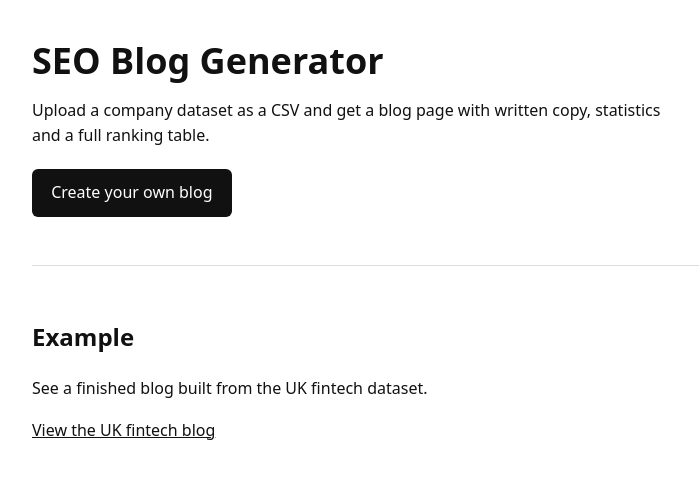
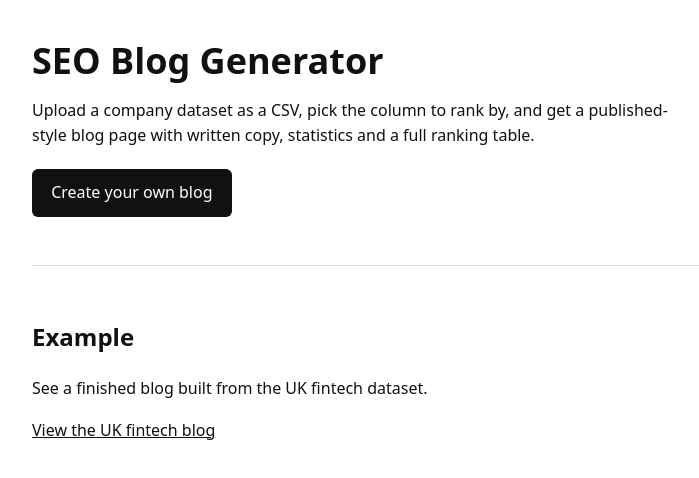
Before and after one commit to rahulrathod-git/beauhurst-blog, a Nuxt app: page / in a window 1280 px wide. Shown: the top 478 px of the page, without its empty margins (178-877 px from the left). Built offline with nearby package versions, Linux system fonts and the light colour scheme.

Commit message:
home example page is now the live fintech blog in deployment

```diff
--- a/app/pages/index.vue
+++ b/app/pages/index.vue
@@ -11,14 +11,14 @@ useSeoMeta({
   <main>
     <header class="hero">
       <h1>SEO Blog Generator</h1>
-      <p>Upload a company dataset as a CSV and get a blog page with written copy, statistics and a full ranking table.</p>
+      <p>Upload a company dataset as a CSV, pick the column to rank by, and get a published-style blog page with written copy, statistics and a full ranking table.</p>
       <NuxtLink to="/upload" class="button">Create your own blog</NuxtLink>
     </header>
 
     <section class="example-link">
       <h2>Example</h2>
       <p>See a finished blog built from the UK fintech dataset.</p>
-      <NuxtLink to="/industries/fintech-seed-companies-raise-622-301-270-mvzh04tf">View the UK fintech blog</NuxtLink>
+      <NuxtLink to="/industries/fintech-seed-funding-reaches-622-301-270-mvzkg0l9">View the UK fintech blog</NuxtLink>
     </section>
   </main>
 </template>
```
